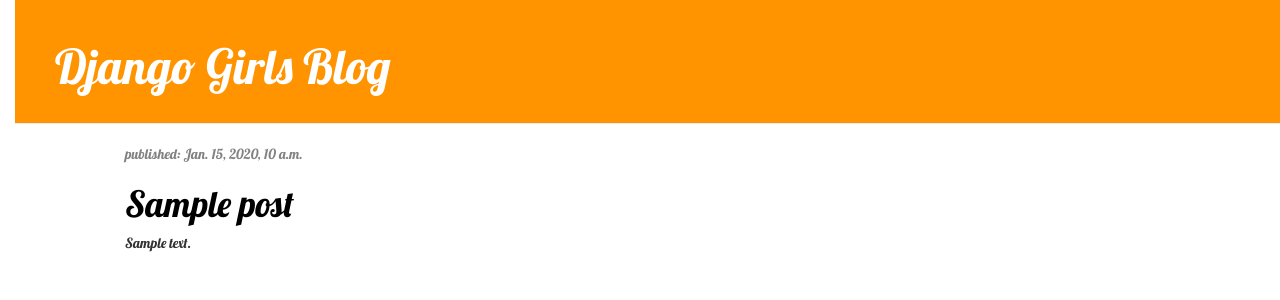
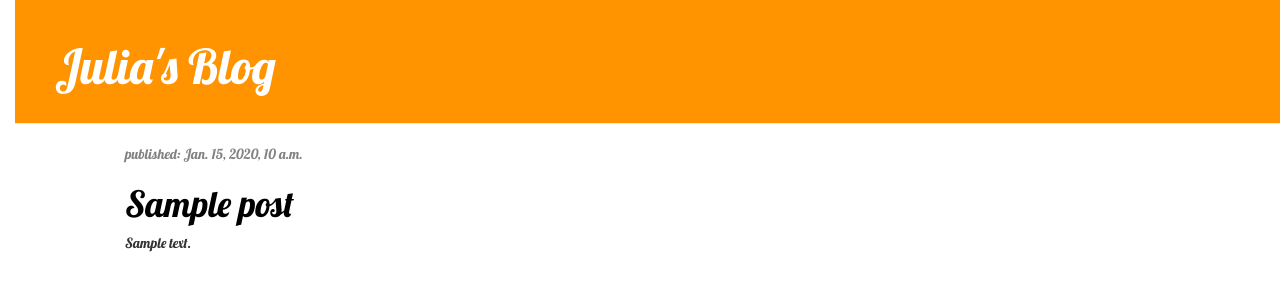
Before and after one commit to JuliaLes/djangogirls-blog, a Django app: template blog/templates/blog/post_list.html in a window 1280 px wide. Shown: the top 300 px of the page. Run offline with Django 3.2, Linux system fonts and the light colour scheme; the template is opened without the code that fills it: values that come from a table or form of the project are taken from there, others are empty; tables that the repository leaves empty hold one stand-in row (values such as "Sample post"); some libraries are stand-ins or nearby versions.

Commit message:
commit title change

```diff
--- a/blog/templates/blog/base.html
+++ b/blog/templates/blog/base.html
@@ -17,7 +17,7 @@
 <body>
 
     <div class="page-header">
-        <h1><a href="/">Django Girls Blog</a></h1>
+        <h1><a href="/">Julia's Blog</a></h1>
     </div>
     <div class="content container">
         <div class="row">
```
